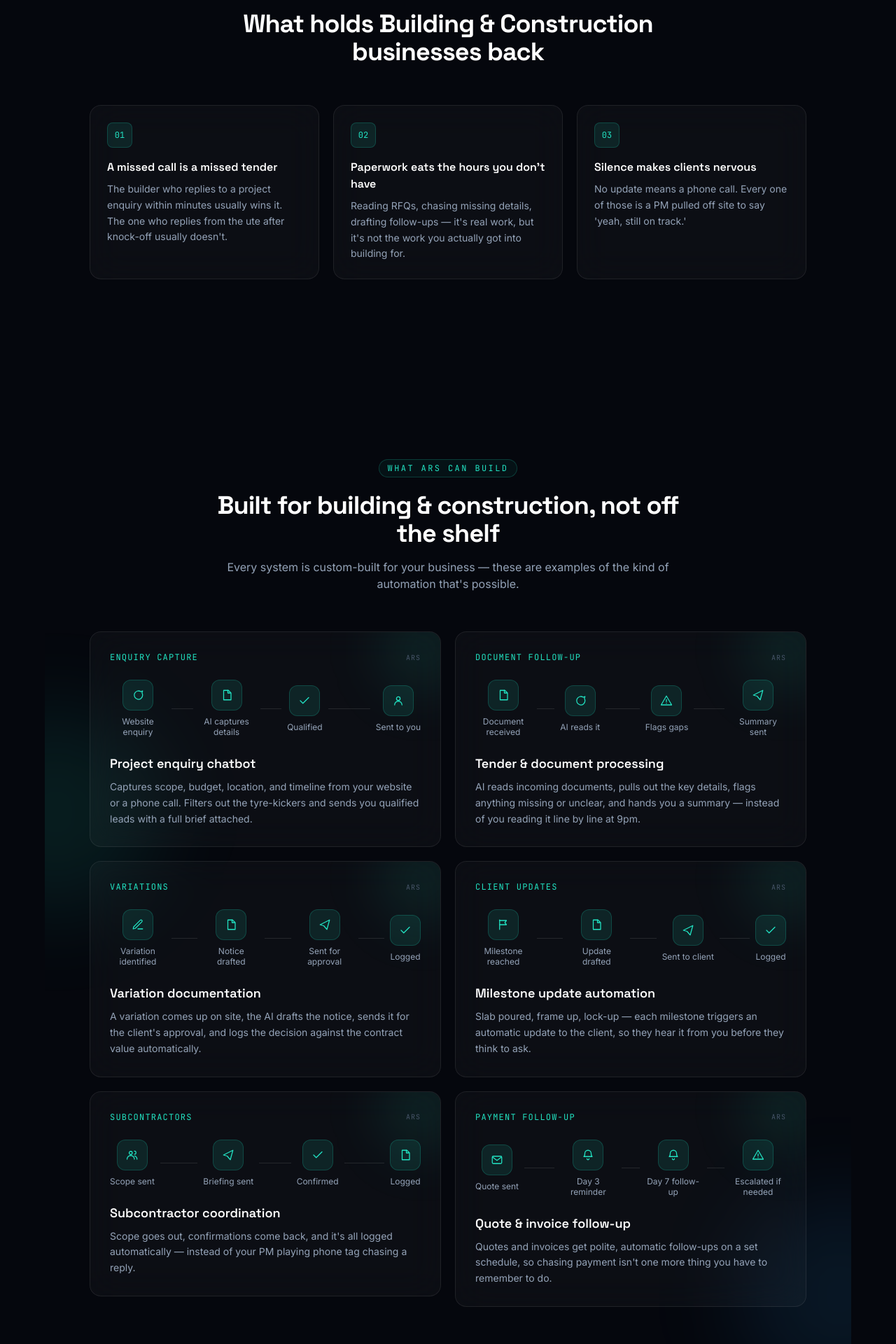
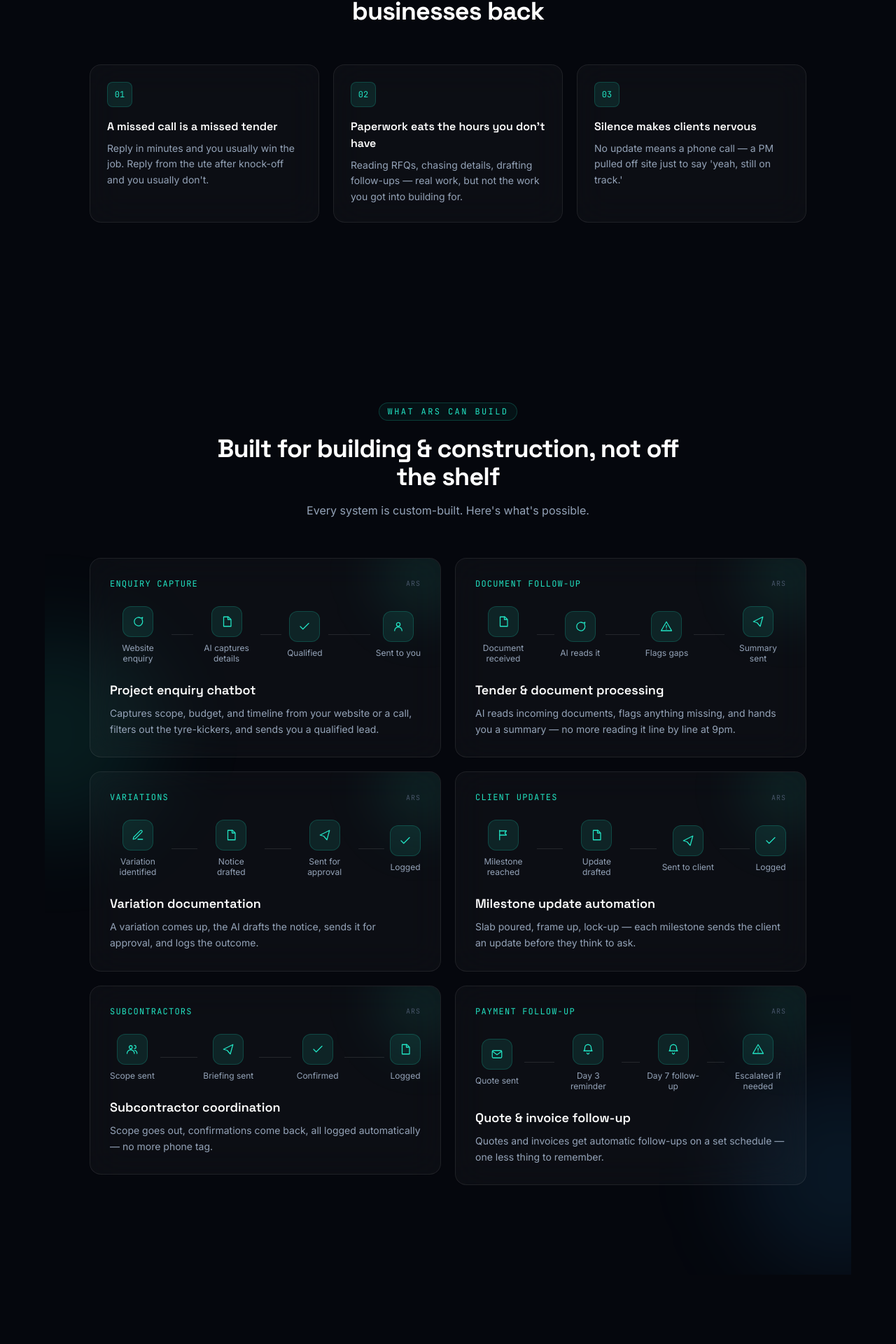
Before and after one commit to Alirezaa02/ARS-website, a React (Vite) app: page /industries/construction in a window 1280 px wide. Shown: the part 864-2784 px from the top of the page at 70% size. Built offline with nearby package versions, Linux system fonts and the light colour scheme.

Commit message:
Updated industries page

```diff
--- a/src/components/industries/IndustryPageTemplate.jsx
+++ b/src/components/industries/IndustryPageTemplate.jsx
@@ -122,8 +122,7 @@ export default function IndustryPageTemplate({ industry }) {
             Built for {name.toLowerCase()}, not off the shelf
           </h2>
           <p className="mt-4 text-slate-400">
-            Every system is custom-built for your business — these are examples of the kind
-            of automation that's possible.
+            Every system is custom-built. Here's what's possible.
           </p>
         </Reveal>
         <div className="relative mx-auto mt-14 grid max-w-5xl gap-5 md:grid-cols-2">
@@ -144,8 +143,7 @@ export default function IndustryPageTemplate({ industry }) {
               Built to connect with what you already use
             </h2>
             <p className="mt-4 text-slate-400">
-              ARS is built around your existing setup — no forced migration. A few tools we
-              commonly connect to:
+              Built around what you already use. A few examples:
             </p>
             <div className="mt-6 flex flex-wrap gap-3">
               {toolsExamples.map((t) => (
--- a/src/data/industries.js
+++ b/src/data/industries.js
@@ -29,20 +29,20 @@ export const industries = [
     headlineAccent: "Construction Companies",
     subheadline: "Answer every enquiry, chase every invoice, without adding admin.",
     intro:
-      "You're on site, not by a screen — but the enquiry still needs a reply, the RFQ still needs reading, and the client still wants an update. ARS builds AI systems for builders in Brisbane and across Australia that handle all of it, so your team stays focused on the build, not the inbox.",
+      "You're on site, not by a screen. ARS builds AI systems that answer enquiries, read the paperwork, and keep clients updated — so you can stay on the build.",
     typicalTimeline: "Typically 2–4 weeks to go live",
     challenges: [
       {
         title: "A missed call is a missed tender",
-        body: "The builder who replies to a project enquiry within minutes usually wins it. The one who replies from the ute after knock-off usually doesn't.",
+        body: "Reply in minutes and you usually win the job. Reply from the ute after knock-off and you usually don't.",
       },
       {
         title: "Paperwork eats the hours you don't have",
-        body: "Reading RFQs, chasing missing details, drafting follow-ups — it's real work, but it's not the work you actually got into building for.",
+        body: "Reading RFQs, chasing details, drafting follow-ups — real work, but not the work you got into building for.",
       },
       {
         title: "Silence makes clients nervous",
-        body: "No update means a phone call. Every one of those is a PM pulled off site to say 'yeah, still on track.'",
+        body: "No update means a phone call — a PM pulled off site just to say 'yeah, still on track.'",
       },
     ],
     workflows: [
@@ -50,7 +50,7 @@ export const industries = [
         tag: "Enquiry capture",
         title: "Project enquiry chatbot",
         description:
-          "Captures scope, budget, location, and timeline from your website or a phone call. Filters out the tyre-kickers and sends you qualified leads with a full brief attached.",
+          "Captures scope, budget, and timeline from your website or a call, filters out the tyre-kickers, and sends you a qualified lead.",
         steps: [
           { label: "Website enquiry", icon: IconMessage },
           { label: "AI captures details", icon: IconDocument },
@@ -62,7 +62,7 @@ export const industries = [
         tag: "Document follow-up",
         title: "Tender & document processing",
         description:
-          "AI reads incoming documents, pulls out the key details, flags anything missing or unclear, and hands you a summary — instead of you reading it line by line at 9pm.",
+          "AI reads incoming documents, flags anything missing, and hands you a summary — no more reading it line by line at 9pm.",
         steps: [
           { label: "Document received", icon: IconDocument },
           { label: "AI reads it", icon: IconMessage },
@@ -74,7 +74,7 @@ export const industries = [
         tag: "Variations",
         title: "Variation documentation",
         description:
-          "A variation comes up on site, the AI drafts the notice, sends it for the client's approval, and logs the decision against the contract value automatically.",
+          "A variation comes up, the AI drafts the notice, sends it for approval, and logs the outcome.",
         steps: [
           { label: "Variation identified", icon: IconEdit },
           { label: "Notice drafted", icon: IconDocument },
@@ -86,7 +86,7 @@ export const industries = [
         tag: "Client updates",
         title: "Milestone update automation",
         description:
-          "Slab poured, frame up, lock-up — each milestone triggers an automatic update to the client, so they hear it from you before they think to ask.",
+          "Slab poured, frame up, lock-up — each milestone sends the client an update before they think to ask.",
         steps: [
           { label: "Milestone reached", icon: IconFlag },
           { label: "Update drafted", icon: IconDocument },
@@ -98,7 +98,7 @@ export const industries = [
         tag: "Subcontractors",
         title: "Subcontractor coordination",
         description:
-          "Scope goes out, confirmations come back, and it's all logged automatically — instead of your PM playing phone tag chasing a reply.",
+          "Scope goes out, confirmations come back, all logged automatically — no more phone tag.",
         steps: [
           { label: "Scope sent", icon: IconUsers },
           { label: "Briefing sent", icon: IconSend },
@@ -110,7 +110,7 @@ export const industries = [
         tag: "Payment follow-up",
         title: "Quote & invoice follow-up",
         description:
-          "Quotes and invoices get polite, automatic follow-ups on a set schedule, so chasing payment isn't one more thing you have to remember to do.",
+          "Quotes and invoices get automatic follow-ups on a set schedule — one less thing to remember.",
         steps: [
           { label: "Quote sent", icon: IconMail },
           { label: "Day 3 reminder", icon: IconBell },
@@ -122,8 +122,8 @@ export const industries = [
     toolsExamples: ["Xero", "MYOB", "Outlook Calendar", "Google Calendar", "Gmail"],
     whyNow: {
       paragraphs: [
-        "Builders aren't losing work because the quote was wrong — they're losing it because someone else replied first. Speed of response has quietly become one of the biggest edges a small building business can have, and it's the easiest one to fix.",
-        "None of the admin — reading RFQs, chasing a signature, sending a status update — actually needs a PM's judgement. It needs someone (or something) to do it promptly and consistently. Handing that off doesn't replace your PMs; it gets them back on site.",
+        "Builders rarely lose work on price. They lose it because someone else replied first — and that's the easiest edge to fix.",
+        "Reading RFQs, chasing signatures, sending updates — none of it needs a PM's judgement, just consistency. Handing it off doesn't replace your PMs. It gets them back on site.",
       ],
     },
   },
```
